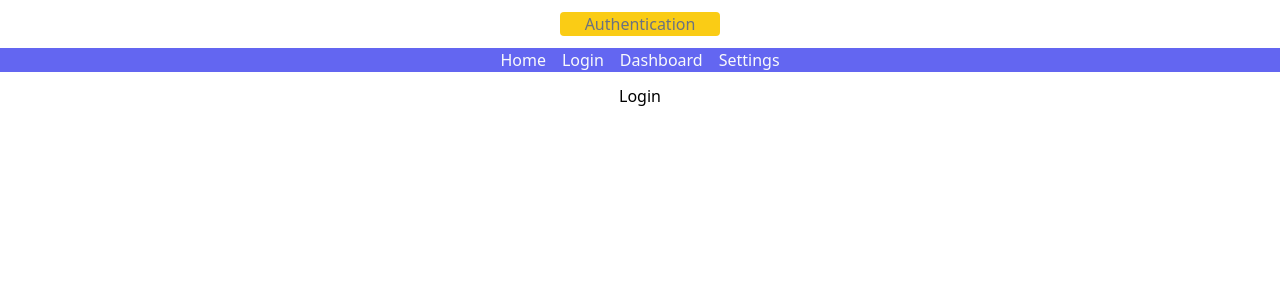
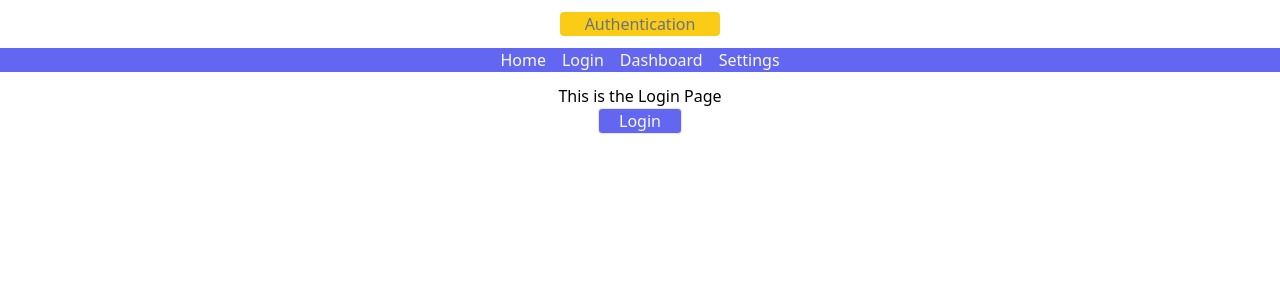
Before and after one commit to Zyar3k/simple-auth-project__frontend, a React (Create React App) app: page /login in a window 1280 px wide. Shown: the top 300 px of the page. Built offline with nearby package versions, Linux system fonts and the light colour scheme.

Commit message:
Add reducer

```diff
--- a/src/components/Dashboard.jsx
+++ b/src/components/Dashboard.jsx
@@ -1,7 +1,20 @@
-import React from "react";
+import AuthConsumer from "../hooks/auth";
 
 const Dashboard = () => {
-  return <div>Dashboard</div>;
+  const [authed, dispatch] = AuthConsumer();
+  return (
+    <div>
+      <h1>Dashboard</h1>
+      <button
+        className="border px-5 bg-indigo-500 text-gray-50 rounded"
+        onClick={() => {
+          dispatch({ type: "logout" });
+        }}
+      >
+        Logout
+      </button>
+    </div>
+  );
 };
 
 export default Dashboard;
--- a/src/components/Home.jsx
+++ b/src/components/Home.jsx
@@ -5,8 +5,8 @@ import Nav from "./Nav";
 import AuthConsumer from "../hooks/auth";
 
 const Home = () => {
-  const auth = AuthConsumer();
-  console.log(auth);
+  const [authed, dispatch] = AuthConsumer();
+  console.log(authed);
   return (
     <main>
       <h1 className="text-center my-3 bg-yellow-400 text-gray-500 w-40 mx-auto rounded">
--- a/src/components/Login.jsx
+++ b/src/components/Login.jsx
@@ -1,7 +1,21 @@
 import React from "react";
+import AuthConsumer from "../hooks/auth";
 
 const Login = () => {
-  return <div>Login</div>;
+  const [authed, dispatch] = AuthConsumer();
+  return (
+    <div>
+      <h1>This is the Login Page</h1>
+      <button
+        className="border px-5 bg-indigo-500 text-gray-50 rounded"
+        onClick={() => {
+          dispatch({ type: "login" });
+        }}
+      >
+        Login
+      </button>
+    </div>
+  );
 };
 
 export default Login;
--- a/src/hooks/auth.js
+++ b/src/hooks/auth.js
@@ -1,12 +1,27 @@
-import { createContext, useContext } from "react";
+import { createContext, useContext, useReducer } from "react";
 
 const initialState = { auth: false };
 
 const authContext = createContext(initialState);
 
+export function reducer(state, action) {
+  switch (action.type) {
+    case "login":
+      return { auth: true };
+    case "logout":
+      return { auth: false };
+
+    default:
+      throw new Error();
+  }
+}
+
 export function AuthProvider({ children }) {
+  const [authed, dispatch] = useReducer(reducer, initialState);
   return (
-    <authContext.Provider value={initialState}>{children}</authContext.Provider>
+    <authContext.Provider value={[authed, dispatch]}>
+      {children}
+    </authContext.Provider>
   );
 }
 
```
